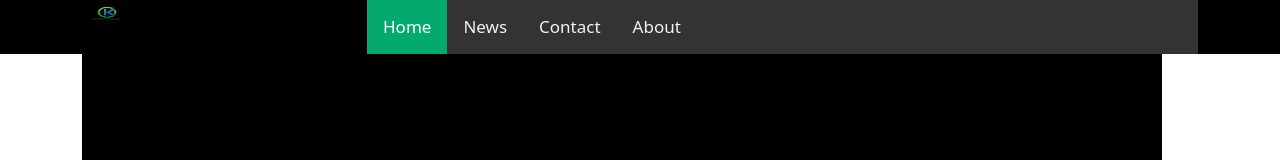
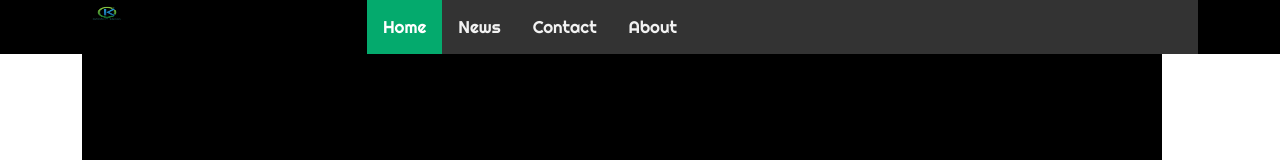
Before and after one commit to ShammasAhammed/kizhissery-traders, a plain HTML site: page indux.html in a window 1280 px wide. Shown: the top 160 px of the page. Drawn offline with nearby package versions, Linux system fonts and the light colour scheme; files whose address does not match are found by name.

Commit message:
nave bar lecter is added

```diff
--- a/kizhishery.css
+++ b/kizhishery.css
@@ -24,6 +24,8 @@
   .topnav {
     overflow: hidden;
     background-color: rgb(51, 51, 51);
+    font-family: mas;
+
   }
 
   .topnav a {
```
